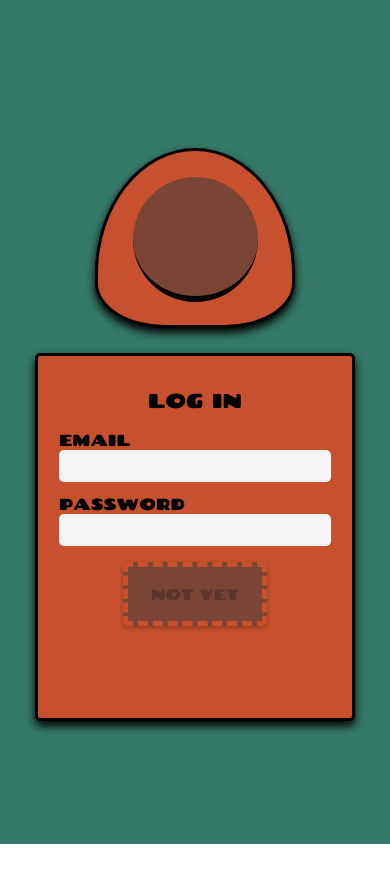
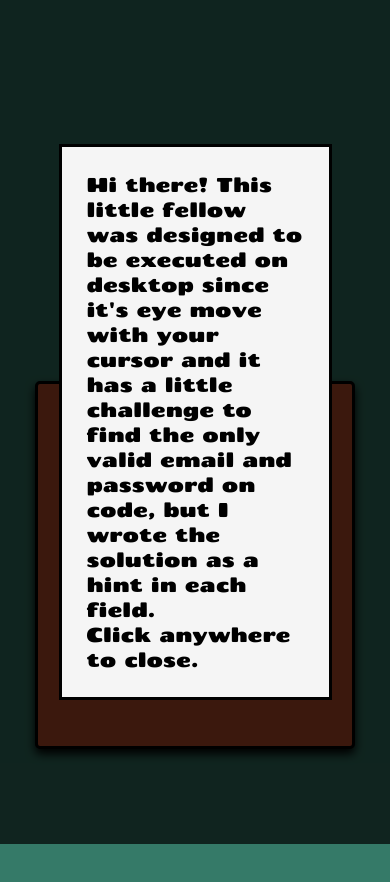
Before and after one commit to An3SC/BreakMyCode, a plain HTML site: page 1-LogIn/www/index.html in a window 390 px wide. Before the commit the page ends 844 px from the top, so only its background shows below. Drawn offline with Linux system fonts and the light colour scheme.

Commit message:
Corregidos errores, limpieza de codigo y añadido banner

```diff
--- a/1-LogIn/www/index.html
+++ b/1-LogIn/www/index.html
@@ -1,6 +1,5 @@
 <!DOCTYPE html>
 <html lang="en">
-
 <head>
     <meta charset="UTF-8">
     <meta name="viewport" content="width=device-width, initial-scale=1.0">
@@ -20,7 +19,7 @@
         </div>
         <div class="datos">
             <form id="logForm">
-                <label for="">LOG IN</label>
+                <label for="">LOG (OR BREAK) IN</label>
                 <fieldset class="field 1">
                     <legend>Email</legend>
                     <input type="email" id="email">
@@ -50,6 +49,15 @@
         <div class="stapIt">
             <div>STOP IT</div>
         </div>
+        <div class="banner">
+            <div>
+                Hi there! This little fellow was designed to be executed on desktop
+                since it's eye move with your cursor and it has a little challenge
+                to find the only valid email and password on code, but I wrote the
+                solution as a hint in each field.
+                <p>Click anywhere to close.</p>
+            </div>
+        </div>
     </div>
     <script src="./script.js"></script>
 </body>
--- a/1-LogIn/www/script.js
+++ b/1-LogIn/www/script.js
@@ -1,7 +1,13 @@
+/**
+ *  HINT: EMAIL IS VALIDATED DOWN HERE
+ *  AS WELL AS THE PASSWORD.
+ */
+
 // Variables
 const btnEnter = document.querySelector('#enter');
 const form = document.querySelector('#logForm');
 const lid = document.querySelector('.lid');
+const banner = document.querySelector('.banner');
 
 const email = document.querySelector('#email');
 const password = document.querySelector('#password');
@@ -11,7 +17,7 @@ eventListeners();
 function eventListeners() {
     document.addEventListener('DOMContentLoaded', openApp);
 
-    // Form inputs
+    // Validate inputs
     email.addEventListener('blur', validateForm);
     password.addEventListener('blur', validateForm);
 
@@ -26,17 +32,24 @@ function eventListeners() {
 
     // Screen width
     document.addEventListener('click', screenWidth);
+
+    // Close banner
+    banner.addEventListener('click', closeBanner);
 }
 
-// Functions
+// FUNCTIONS
+
+// When DOM is loaded
 function openApp() {
     btnEnter.disabled = true;
     btnEnter.textContent = 'Not yet';
     btnEnter.classList.add('openEnter');
 }
 
+// Validate email and password
 function validateForm(e) {
     const error = document.querySelector('p.error');
+    // Check if there is nothing on the inputs
     if (e.target.value.length > 0) {
         if (error) {
             error.remove();
@@ -48,9 +61,9 @@ function validateForm(e) {
         e.target.classList.add('openEnter');
         lid.classList.remove('noSee');
         lid.classList.add('blinkMedium');
-        showError("You're boring me..");
+        showError("C'mon, write something");
     }
-
+    // Validate THE ONLY VALID email
     if (e.target.type === 'email') {
         if (email.value === 'rick@deckard.com') {
             if (error) {
@@ -62,7 +75,7 @@ function validateForm(e) {
             showError("That's not the droid I'm looking for");
         }
     }
-
+    // Check if email and password are correct
     if (email.value === 'rick@deckard.com' && password.value === 'r2d2') {
         btnEnter.disabled = false;
         btnEnter.classList.remove('openEnter');
@@ -74,7 +87,7 @@ function validateForm(e) {
         console.log('Not yet');
     }
 }
-
+// Show error messages
 function showError(message) {
     const errorMessage = document.createElement('p');
     errorMessage.textContent = message;
@@ -85,7 +98,7 @@ function showError(message) {
         form.appendChild(errorMessage);
     }
 }
-
+// Action when click on enter
 function enter(e) {
     e.preventDefault();
     form.style.display = 'none';
@@ -97,13 +110,13 @@ function enter(e) {
 
         const result = document.querySelector('.result');
         result.classList.remove('showThen');
-
-        // formulario.insertBefore(result, spinner);
     }, 1800);
 }
 
+// BLINKING
+// Set the interval as a variable
 const blinking = setInterval(eyeWink, 3000);
-
+// Execute the interval for the winking
 function eyeWink() {
     setTimeout(() => {
         lid.classList.remove('blinkMedium');
@@ -120,22 +133,27 @@ function eyeWink() {
         }
     }, 2500);
 }
-
+// Stop the interval for the password writing
 function stopBlinking() {
     clearInterval(blinking);
     lid.classList.remove('blinkMedium');
     lid.classList.add('noSee');
 }
 
+// Close banner
+function closeBanner() {
+    banner.style.display = 'none';
+}
+
+// LAST HINT, if you play with responsive you can see the answer
 function screenWidth() {
     if (screen.width < 450) {
-        console.log('Hola');
         email.placeholder = 'rick@deckard.com';
         password.placeholder = 'r2d2';
     }
 }
 
-// EYE TRACKING
+// EYE TRACKING FUNCTION
 document.querySelector('body').addEventListener('mousemove', eyeball);
 function eyeball() {
     let eye = document.querySelectorAll('.eye');
--- a/1-LogIn/www/style.css
+++ b/1-LogIn/www/style.css
@@ -23,7 +23,7 @@
 }
 
 .container {
-    height: 100vh;
+    height: 1000px;
     display: flex;
     align-items: center;
     justify-content: center;
@@ -37,7 +37,6 @@
 }
 
 /* EYE STYLES */
-
 .head {
     width: 200px;
     height: 180px;
@@ -50,7 +49,6 @@
     box-shadow: 0px 5px 10px;
     border: 3px solid black;
 }
-
 .eye {
     display: flex;
     width: 120px;
@@ -59,7 +57,6 @@
     background: whitesmoke;
     border-radius: 50%;
 }
-
 .eye-inner {
     position: absolute;
     display: inline-block;
@@ -70,7 +67,6 @@
     margin-left: 5px;
     margin-top: 6px;
 }
-
 .eye-inner:after {
     position: absolute;
     top: 50%;
@@ -95,15 +91,7 @@
     background: var(--declined);
     border-bottom: 6px solid black;
 }
-.startBlink {
-    top: 8%;
-    left: 9%;
-    width: 160px;
-    height: 75px;
-    box-shadow: 0 -10px 1px black;
-    border: 5px solid black;
-    clip-path: circle(50% at 50% 100%);
-}
+.startBlink,
 .blinkMedium {
     top: 8%;
     left: 9%;
@@ -113,35 +101,29 @@
     border: 5px solid black;
     clip-path: circle(50% at 50% 100%);
 }
-.blinkClose {
+.blinkClose,
+.noSee {
     top: 15%;
     left: 18%;
     width: 125px;
     height: 125px;
 }
 .noSee {
-    top: 15%;
-    left: 18%;
-    width: 125px;
-    height: 125px;
     z-index: 2;
 }
 
-/* ESTILOS DEL FORMULARIO */
-
+/* FORM STYLES */
 .datos,
 button,
 form input {
     border-radius: 5px;
 }
-
 .datos {
     width: 50rem;
     height: 35rem;
     box-shadow: 0px 5px 10px;
     border: 3px solid black;
 }
-
 form {
     display: flex;
     flex-direction: column;
@@ -149,12 +131,10 @@ form {
     align-items: center;
     margin-top: 6rem;
 }
-
 .datos label {
     font-size: 40px;
     margin-bottom: 10px;
 }
-
 form input {
     width: 40rem;
     height: 3rem;
@@ -164,22 +144,18 @@ form input {
     background: whitesmoke;
     font-size: 20px;
 }
-
 form input:focus,
 form button:focus {
     outline-width: 0;
 }
-
 .field,
 button {
     text-transform: uppercase;
 }
-
 .field {
     border: none;
     margin-top: 15px;
 }
-
 button {
     width: 15rem;
     height: 5rem;
@@ -255,9 +231,10 @@ button:active {
     margin: 15px;
 }
 
-/* KILLED // stapIt */
+/* KILLED // stapIt // banner */
 .killed,
-.stapIt {
+.stapIt,
+.banner {
     display: none;
 }
 
@@ -272,7 +249,6 @@ button:active {
     -webkit-animation: sk-rotate 2s infinite linear;
     animation: sk-rotate 2s infinite linear;
 }
-
 .dot1,
 .dot2 {
     width: 60%;
@@ -286,14 +262,12 @@ button:active {
     -webkit-animation: sk-bounce 2s infinite ease-in-out;
     animation: sk-bounce 2s infinite ease-in-out;
 }
-
 .dot2 {
     top: auto;
     bottom: 0;
     -webkit-animation-delay: -1s;
     animation-delay: -1s;
 }
-
 @-webkit-keyframes sk-rotate {
     100% {
         -webkit-transform: rotate(360deg);
@@ -305,7 +279,6 @@ button:active {
         -webkit-transform: rotate(360deg);
     }
 }
-
 @-webkit-keyframes sk-bounce {
     0%,
     100% {
@@ -315,7 +288,6 @@ button:active {
         -webkit-transform: scale(1);
     }
 }
-
 @keyframes sk-bounce {
     0%,
     100% {
@@ -328,6 +300,7 @@ button:active {
     }
 }
 
+/* MEDIA QUERIES */
 @media screen and (max-width: 1024px) {
     .datos {
         width: 45rem;
@@ -341,7 +314,6 @@ button:active {
         margin-top: 4rem;
     }
 }
-
 @media screen and (max-width: 810px) {
     .datos {
         width: 35rem;
@@ -385,7 +357,6 @@ button:active {
         width: 100px;
     }
 }
-
 @media screen and (max-width: 600px) {
     .datos {
         width: 25rem;
@@ -401,8 +372,10 @@ button:active {
         font-size: 15px;
     }
 }
-
 @media screen and (max-width: 450px) {
+    .container {
+        height: 900px;
+    }
     .datos {
         width: 20rem;
         height: 23rem;
@@ -438,8 +411,28 @@ button:active {
     .error {
         text-align: center;
     }
+    .banner {
+        background: rgba(0, 0, 0, 0.7);
+        display: block;
+        position: fixed;
+        top: 0;
+        bottom: 0;
+        left: 0;
+        right: 0;
+        display: flex;
+        align-items: center;
+        justify-content: center;
+        z-index: 3;
+    }
+    .banner div {
+        border: 3px solid black;
+        background: whitesmoke;
+        width: 70vw;
+        padding: 25px;
+        text-align: left;
+        font-size: 20px;
+    }
 }
-
 @media screen and (max-width: 319px) {
     .head,
     .datos {
@@ -458,20 +451,6 @@ button:active {
         text-align: center;
     }
 }
-
-/* @media screen and (max-width: 319px) {
-    .head,
-    .datos {
-        transition: all 0.3s;
-        display: none;
-    }
-    .killed {
-        display: block;
-        background: var(--back2);
-        width: 80vw;
-    }
-} */
-
 @media screen and (max-width: 99px) {
     .head,
     .datos,
```
